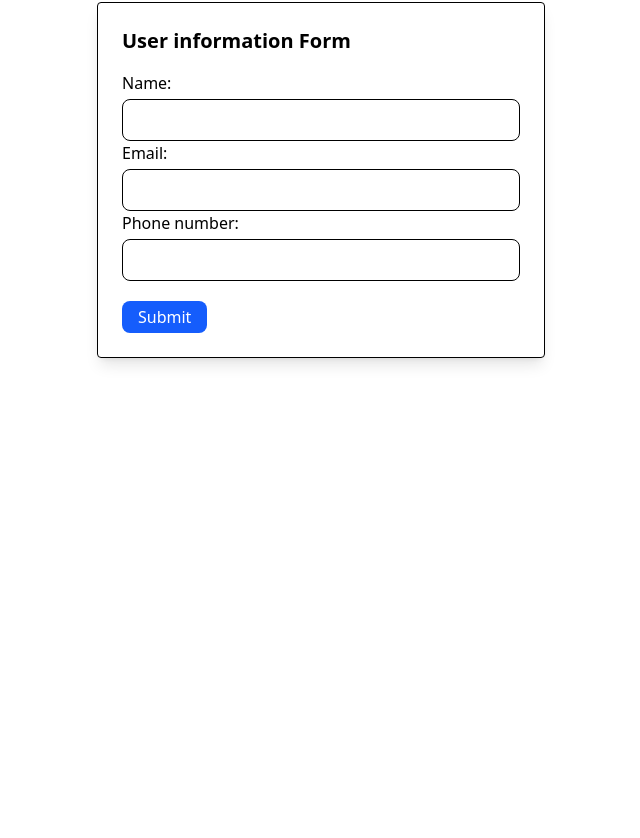
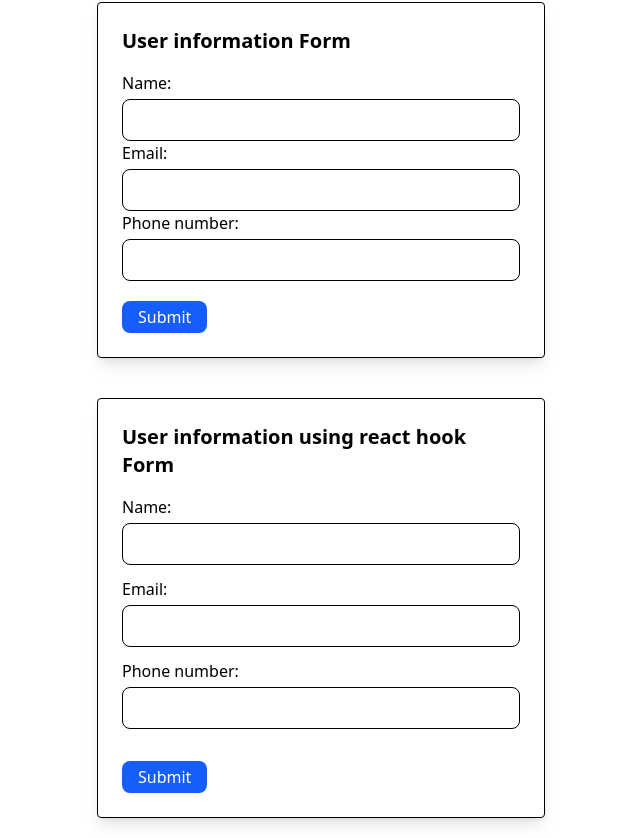
Before and after one commit to joy-mahmud/react-basics-class-project, a React (Vite) app: page / in a window 1280 px wide. Shown: the part 2806-3644 px from the top of the page, without its empty margins (319-959 px from the left). Before the commit the page ends 3184 px from the top, so only its background shows below. Built offline with nearby package versions, Linux system fonts and the light colour scheme.

Commit message:
react-hook-form

```diff
--- a/package.json
+++ b/package.json
@@ -13,6 +13,7 @@
     "@tailwindcss/vite": "^4.1.6",
     "react": "^19.1.0",
     "react-dom": "^19.1.0",
+    "react-hook-form": "^7.56.4",
     "tailwindcss": "^4.1.6"
   },
   "devDependencies": {
--- a/src/App.jsx
+++ b/src/App.jsx
@@ -10,6 +10,7 @@ import CounterUsingReducer from './components/CounterUsingReducer'
 import UseRefComponent from './components/useRefComponent'
 import UseWindowWidth from './hooks/UseWindowWidth'
 import FormHandle from './components/FormHandle'
+import HookForm from './components/hookForm'
 function App() {
   const [loading, setLoading] = useState(true)
   const [error, setError] = useState(null)
@@ -89,6 +90,8 @@ function App() {
 
       <FormHandle />
 
+      <HookForm />
+
     </div>
 
 
--- /dev/null
+++ b/src/components/HookForm.jsx
@@ -0,0 +1,51 @@
+import React, { useState } from 'react'
+import { useForm } from 'react-hook-form'
+
+const HookForm = () => {
+
+    const { register, handleSubmit, formState: { errors } } = useForm()
+    const [submittedData, setSubmittedData] = useState(null)
+    const onSubmit = (data) => {
+        setSubmittedData(data)
+    }
+    return (
+        <div className='max-w-md mx-auto mt-10 p-6 border rounded shadow-lg'>
+            <h2 className='text-xl font-bold mb-4'>User information using react hook Form</h2>
+            <form onSubmit={handleSubmit(onSubmit)} className="space-y-3">
+                <div>
+                    <label className='block mb-1 font-medium'>Name:</label>
+                    <input type="text" {...register('name', { required: "name is required" })} className='w-full border p-2 rounded-lg' />
+                </div>
+                <div>
+                    <label className='block mb-1 font-medium'>Email:</label>
+                    <input type="email" {...register('email', { required: "email is required", pattern: { value: /^[a-zA-Z0-9._%+-]+@[a-zA-Z0-9.-]+\.[a-zA-Z]{2,}$/, message: "Enter a valid email address" } })} className='w-full border p-2 rounded-lg' />
+                    {errors.email && (
+                        <p className='text-red-500'>{errors.email.message}</p>
+                    )}
+                </div>
+
+                <div>
+                    <label className='block mb-1 font-medium'>Phone number:</label>
+                    <input type="number" {...register('phone', { required: "phone number is required", pattern: { value: /^01[3-9]\d{8}/, message: 'Enter a valid phone number' } })} className='w-full border p-2 rounded-lg' />
+                    {errors.phone && (
+                        <p className='text-red-500'>{errors.phone.message}</p>
+                    )}
+                </div>
+
+
+
+                <button type='submit' className='bg-blue-600 text-white px-4 py-1 rounded-lg mt-5'>Submit</button>
+                {
+                    submittedData && <div className='mt-6 p-4 bg-green-100 border rounded'>
+                        <h3 className='font-semibold text-green-700'>Submitted info:</h3>
+                        <p><strong>Name:</strong>{submittedData.name}</p>
+                        <p><strong>Email:</strong>{submittedData.email}</p>
+                        <p><strong>Phone:</strong>{submittedData.phone}</p>
+                    </div>
+                }
+            </form>
+        </div>
+    )
+}
+
+export default HookForm
```
Also changed, not shown: 1 other file (tests, documents, lock files or other folders).
